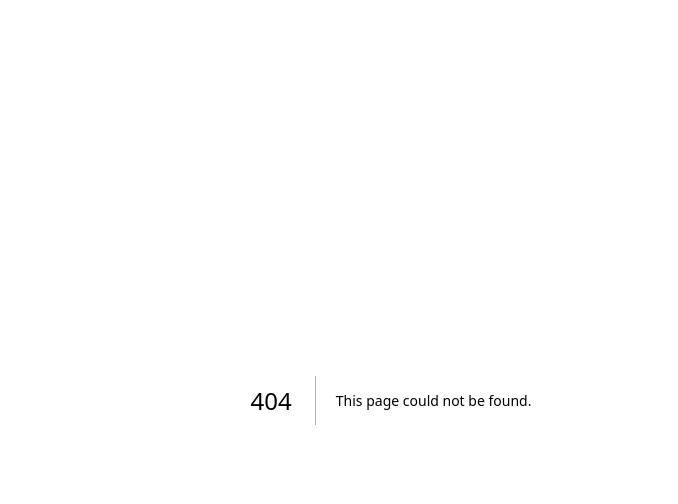
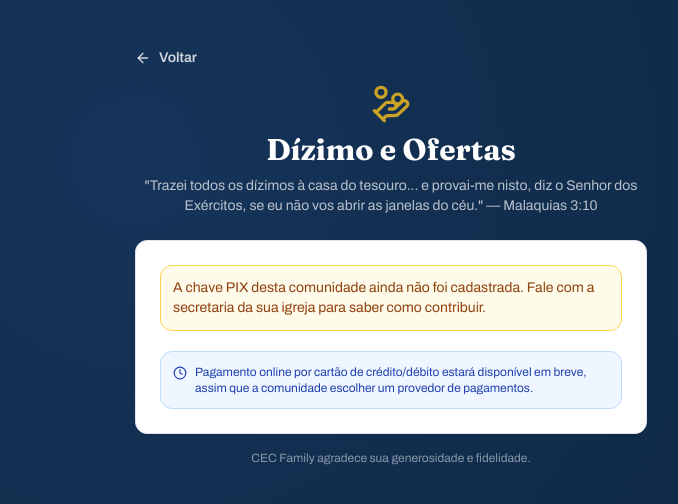
Before and after one commit to forcaativa2027-ui/fam-forca-ativa, a Next.js app: page /dizimo in a window 1280 px wide. Before the commit this address had no page. Shown: the top 504 px of the page, without its empty margins (249-927 px from the left). Built offline with nearby package versions, Linux system fonts and the light colour scheme; no server answers; the database is empty.

Commit message:
Create page.tsx

```diff
--- /dev/null
+++ b/src/app/dizimo/page.tsx
@@ -0,0 +1,86 @@
+"use client";
+import { useState } from "react";
+import Link from "next/link";
+import { ArrowLeft, Copy, Check, HandCoins, Landmark, Sparkles, Clock } from "lucide-react";
+import { Button } from "@/components/ui/button";
+import { Card, CardContent } from "@/components/ui/card";
+import { useActiveCommunity } from "@/hooks/use-queries";
+
+const PIX_TYPE_LABELS: Record<string, string> = {
+  cpf: "CPF", cnpj: "CNPJ", email: "E-mail", telefone: "Telefone", aleatoria: "Chave aleatória",
+};
+
+export default function DizimoPage() {
+  const { data: community } = useActiveCommunity();
+  const [copied, setCopied] = useState(false);
+
+  function copyPix() {
+    if (!community?.pix_key) return;
+    navigator.clipboard.writeText(community.pix_key);
+    setCopied(true);
+    setTimeout(() => setCopied(false), 2000);
+  }
+
+  return (
+    <main className="min-h-screen bg-[radial-gradient(circle_at_30%_20%,#16345A,#0E2A47_60%)] p-4">
+      <div className="mx-auto max-w-lg py-8">
+        <Link href="/" className="mb-4 inline-flex items-center gap-2 text-sm font-semibold text-white/80 hover:text-white">
+          <ArrowLeft className="h-4 w-4" /> Voltar
+        </Link>
+
+        <div className="mb-6 text-center">
+          <HandCoins className="mx-auto h-10 w-10 text-gold" />
+          <h1 className="mt-2 font-display text-3xl font-bold text-white">Dízimo e Ofertas</h1>
+          <p className="mt-2 text-sm text-white/70">
+            "Trazei todos os dízimos à casa do tesouro... e provai-me nisto, diz o Senhor dos Exércitos,
+            se eu não vos abrir as janelas do céu." — Malaquias 3:10
+          </p>
+        </div>
+
+        <Card className="overflow-hidden">
+          <CardContent className="space-y-5 p-6">
+            {community?.pix_key ? (
+              <div>
+                <p className="mb-2 flex items-center gap-1.5 text-xs font-bold uppercase tracking-widest text-gold">
+                  <Sparkles className="h-3.5 w-3.5" />PIX — {community.pix_key_type ? PIX_TYPE_LABELS[community.pix_key_type] : "Chave"}
+                </p>
+                <div className="flex items-center gap-2 rounded-xl border-2 border-gold/30 bg-gold/5 p-4">
+                  <span className="flex-1 truncate font-mono text-base font-bold text-navy">{community.pix_key}</span>
+                  <Button size="sm" variant={copied ? "default" : "outline"} onClick={copyPix} className="shrink-0 gap-1.5">
+                    {copied ? <Check className="h-4 w-4" /> : <Copy className="h-4 w-4" />}
+                    {copied ? "Copiado!" : "Copiar"}
+                  </Button>
+                </div>
+                <p className="mt-2 text-[11px] text-muted-foreground">
+                  Abra o app do seu banco, escolha PIX, cole a chave acima e confirme o valor da sua oferta ou dízimo.
+                </p>
+              </div>
+            ) : (
+              <p className="rounded-lg border border-amber-300 bg-amber-50 p-3 text-sm text-amber-800">
+                A chave PIX desta comunidade ainda não foi cadastrada. Fale com a secretaria da sua igreja para saber como contribuir.
+              </p>
+            )}
+
+            {community?.bank_info && (
+              <div>
+                <p className="mb-2 flex items-center gap-1.5 text-xs font-bold uppercase tracking-widest text-navy-600">
+                  <Landmark className="h-3.5 w-3.5" />Transferência bancária (TED/DOC)
+                </p>
+                <pre className="whitespace-pre-wrap rounded-xl border bg-muted/20 p-4 font-sans text-sm text-ink">{community.bank_info}</pre>
+              </div>
+            )}
+
+            <div className="flex items-start gap-2 rounded-lg border border-blue-200 bg-blue-50 p-3 text-xs text-blue-800">
+              <Clock className="mt-0.5 h-3.5 w-3.5 shrink-0" />
+              Pagamento online por cartão de crédito/débito estará disponível em breve, assim que a comunidade escolher um provedor de pagamentos.
+            </div>
+          </CardContent>
+        </Card>
+
+        <p className="mt-4 text-center text-xs text-white/50">
+          {community?.name ?? "CEC Family"} agradece sua generosidade e fidelidade.
+        </p>
+      </div>
+    </main>
+  );
+}
```
